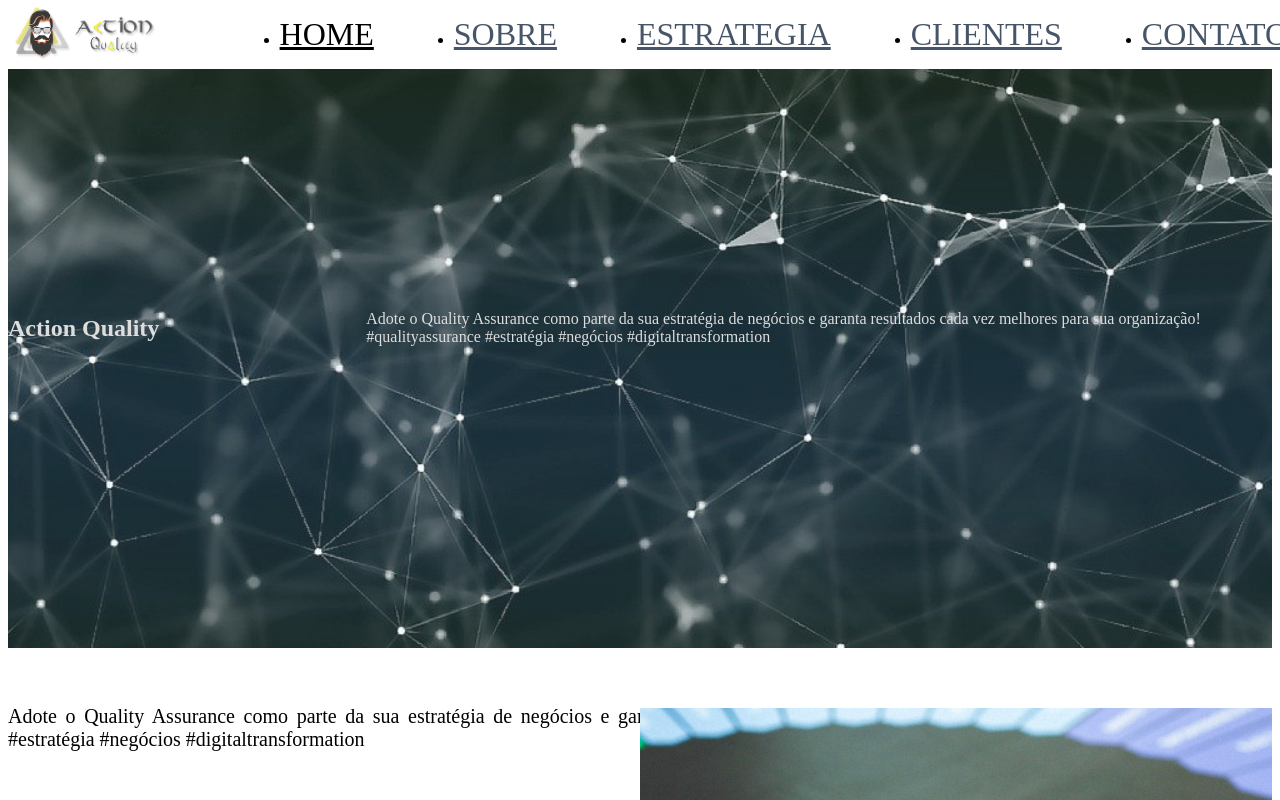
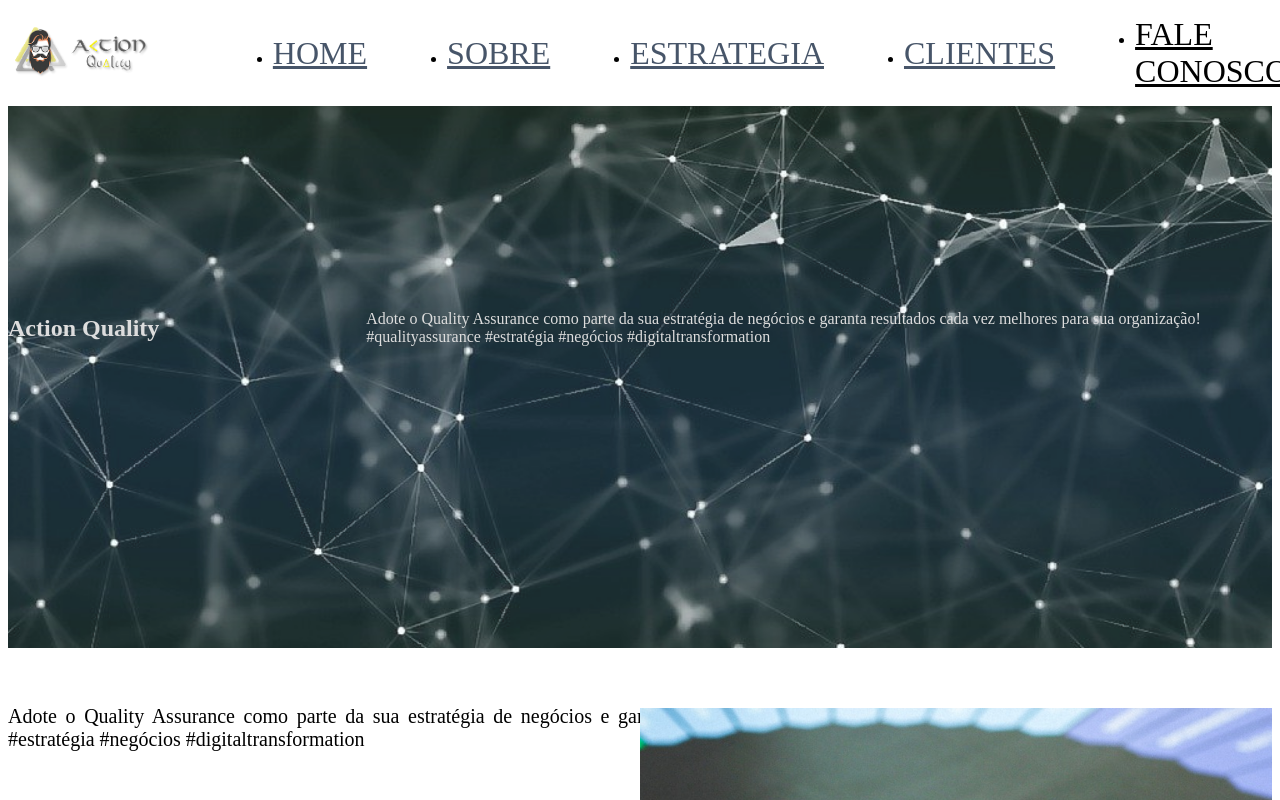
Before and after one commit to ronipaschoal/action_quality, a Next.js app: page / in a window 1280 px wide. Shown: the top 800 px of the page. Built offline with nearby package versions, Linux system fonts and the light colour scheme.

Commit message:
Alteração do menu ativo por posição da tela

```diff
--- a/components/Header/index.tsx
+++ b/components/Header/index.tsx
@@ -1,6 +1,6 @@
 import { NextPage } from 'next';
 import Image from 'next/image';
-import { useState } from 'react';
+import { useEffect, useRef, useState } from 'react';
 
 import styles from './styles.module.scss';
 
@@ -12,13 +12,17 @@ interface Props {
       alt: string,
       width: number,
       height: number
-    }
+    },
+    menu: Array<{
+      section: string,
+      title: Array<string>
+    }>
   }
 }
 
 const Header: NextPage<Props> = ({ data }) => {
 
-  const [activeMenu, setActiveMenu] = useState('home');
+  const [activeMenu, setActiveMenu] = useState(data.menu[0].section);
   const [hamburgerActive, setHamburgerActive] = useState(false);
   const [navMenuActive, setNavMenuActive] = useState(false);
 
@@ -35,59 +39,75 @@ const Header: NextPage<Props> = ({ data }) => {
     }
   }
 
+  function listenToScroll() {
+    // const winScroll =
+    //   document.body.scrollTop || document.documentElement.scrollTop
+
+    // const height =
+    //   document.documentElement.scrollHeight -
+    //   document.documentElement.clientHeight;
+
+    // const scrolled = winScroll / height;
+
+    // console.log(scrolled);
+    data.menu.forEach(function(menuItem){
+      // console.log(menuItem.section);
+      const position = document.querySelector(`#${menuItem.section}`)?.getBoundingClientRect();
+      if(position && position.top < 0 && position.bottom > 0) {
+        setActiveMenu(menuItem.section);
+      }
+      // console.log(menuItem.section, position);
+    });
+    // console.log(data.menu[0].section, document.querySelector(`#${data.menu[0].section}`)?.getBoundingClientRect());
+    // console.log(data.menu[1].section, document.querySelector(`#${data.menu[1].section}`)?.getBoundingClientRect());
+    // console.log(data.menu[2].section, document.querySelector(`#${data.menu[2].section}`)?.getBoundingClientRect());
+    // console.log(data.menu[3].section, document.querySelector(`#${data.menu[3].section}`)?.getBoundingClientRect());
+    // console.log(data.menu[4].section, document.querySelector(`#${data.menu[4].section}`)?.getBoundingClientRect());
+  }
+
+  useEffect(()=>{
+    window.addEventListener('scroll', listenToScroll);
+  },[]);
+
   return (
     <header id={data.id} className={styles.header}>
+
       <nav className={styles.navbar}>
+
         <div className={styles.logo}>
-          <a href="#home" className={styles.navLogo} onClick={ () => selectMenu('home') }>
+          <a href={`#${data.menu[0].section}`}
+            className={styles.navLogo}
+            onClick={ () => selectMenu(data.menu[0].section) }>
+
             <Image
               src={data.logo.src}
               alt={data.logo.alt}
               width={data.logo.width}
               height={data.logo.height} />
+
           </a>
         </div>
+
         <ul className={navMenuActive ?
-              `${styles.active} ${styles.navMenu}` : styles.navMenu}>
-          <li className={styles.navItem}>
-            <a href="#home" onClick={ () => selectMenu('home') }
-              className={activeMenu == 'home' ?
-              `${styles.active} ${styles.navLink}` : styles.navLink}>
-              Home
-            </a>
-          </li>
-          <li className={styles.navItem}>
-            <a href="#about" onClick={ () => selectMenu('about') }
-              className={activeMenu == 'about' ?
-              `${styles.active} ${styles.navLink}` : styles.navLink}>
-              Sobre
-            </a>
-          </li>
-          <li className={styles.navItem}>
-            <a href="#strategy" onClick={ () => selectMenu('strategy') }
-              className={activeMenu == 'strategy' ?
-              `${styles.active} ${styles.navLink}` : styles.navLink}>
-              Estrategia
-            </a>
-          </li>
-          <li className={styles.navItem}>
-            <a href="#clients" onClick={ () => selectMenu('clients') }
-              className={activeMenu == 'clients' ?
-              `${styles.active} ${styles.navLink}` : styles.navLink}>
-              Clientes
-            </a>
-          </li>
-          <li className={styles.navItem}>
-            <a href="#contact" onClick={ () => selectMenu('contact') }
-              className={activeMenu == 'contact' ?
-              `${styles.active} ${styles.navLink}` : styles.navLink}>
-              Contato
-            </a>
-          </li>
+          `${styles.active} ${styles.navMenu}` : styles.navMenu}>
+
+          { data.menu.map((menu, index) => {
+            return(
+              <li key={index} className={styles.navItem}>
+                <a href={`#${menu.section}`} onClick={ () => selectMenu(menu.section) }
+                  className={activeMenu == menu.section ?
+                  `${styles.active} ${styles.navLink}` : styles.navLink}>
+                  { menu.title[0] }
+                </a>
+              </li>
+            );
+          })}
         </ul>
+
         <div className={hamburgerActive ?
             `${styles.active} ${styles.hamburger}` : styles.hamburger}
             onClick={ mobileMenu }>
+
           <span className={styles.bar}></span>
           <span className={styles.bar}></span>
           <span className={styles.bar}></span>
--- a/public/content/data.json
+++ b/public/content/data.json
@@ -11,7 +11,14 @@
       "alt": "Action Quality Logo",
       "width": 325,
       "height": 131
-    }
+    },
+    "menu": [
+      {"section": "home", "title": ["Home", "Home"]},
+      {"section": "about", "title": ["Sobre", "About"]},
+      {"section": "strategy", "title": ["Estrategia", "Strategy"]},
+      {"section": "clients", "title": ["Clientes", "Clients"]},
+      {"section": "contact", "title": ["Fale Conosco", "Contact"]}
+    ]
   },
 
   "home": {
```
